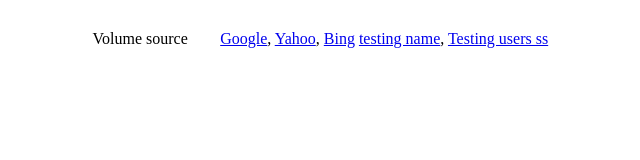
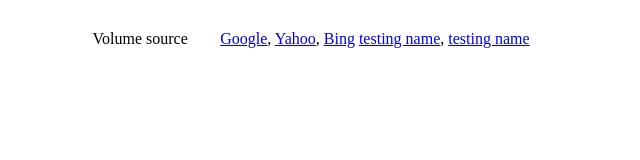
Before and after one commit to MuhammadHamzaAmir/SN-Scripts, a website: page UI Macro/LinkToTableRecord.html in a window 1280 px wide. Shown: the full height of the page, 436-1076 px from the left. Drawn offline with Linux system fonts and the light colour scheme.

Commit message:
changed macro name

```diff
--- a/UI Macro/LinkToTableRecord.html
+++ b/UI Macro/LinkToTableRecord.html
@@ -44,7 +44,7 @@
 <script>
     var volSrcArray = [
             "testing name",
-            "Testing users ss"
+            "testing name"
         ];
 
     var volSrcSysIds = [
--- a/UI Macro/lightweight_glide_list_query.xml
+++ b/UI Macro/lightweight_glide_list_query.xml
@@ -1,5 +1,5 @@
 <!-- Add a query -->
-<!-- Usage:  <g:macro_invoke macro="x_scvab_sv_lightweight_glide_list_query" id="u_name" name="my_approvers" control_name="myListCollector" reference="sys_user_group" can_write="true" query="type=db1d65461ba1ad10df25400de54bcb84" /> -->
+<!-- Usage:  <g:macro_invoke macro="lightweight_glide_list_query" id="u_name" name="my_approvers" control_name="myListCollector" reference="sys_user_group" can_write="true" query="type=db1d65461ba1ad10df25400de54bcb84" /> -->
 
 <?xml version="1.0" encoding="utf-8" ?>
 <j:jelly trim="true" xmlns:j="jelly:core" xmlns:g="glide" xmlns:j2="null" xmlns:g2="null">
```
